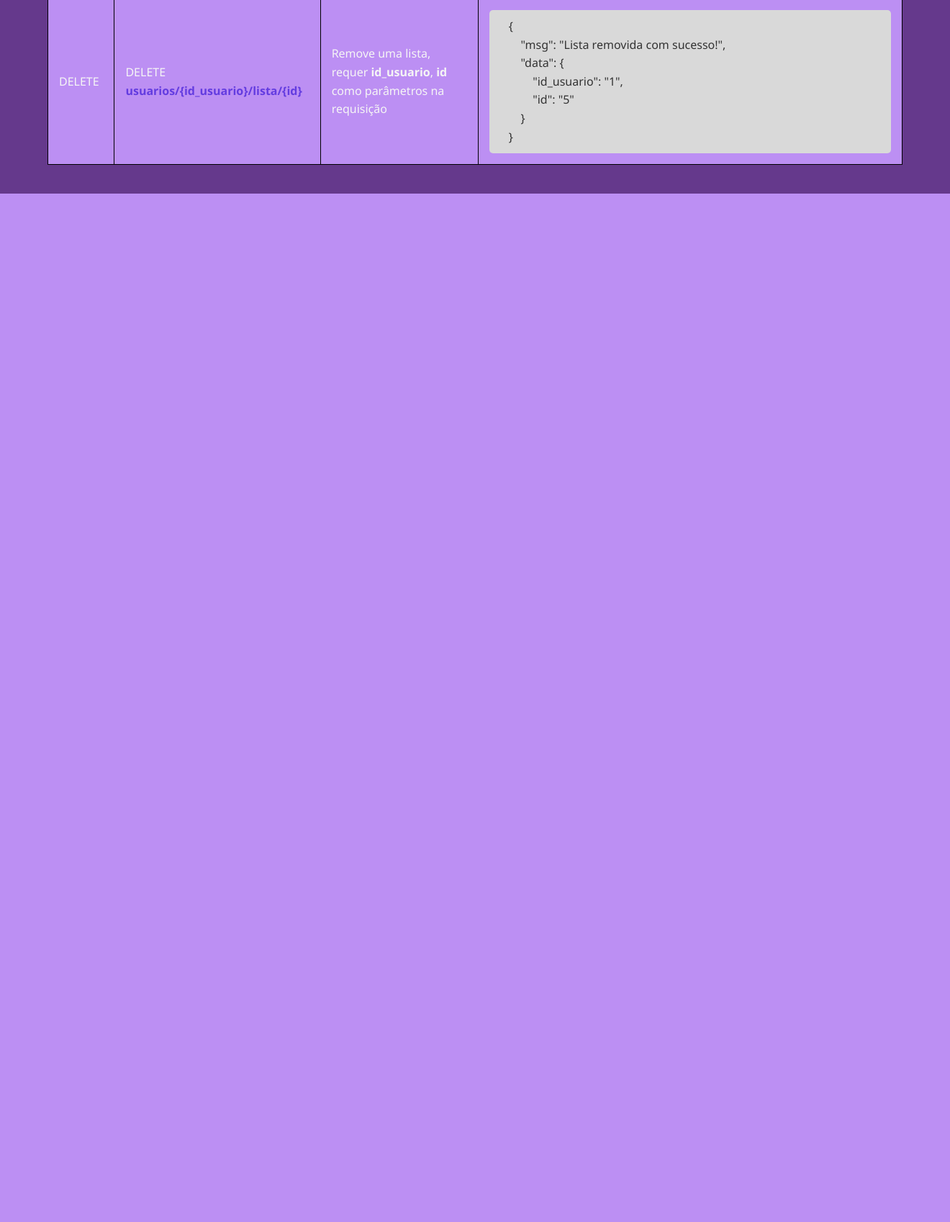
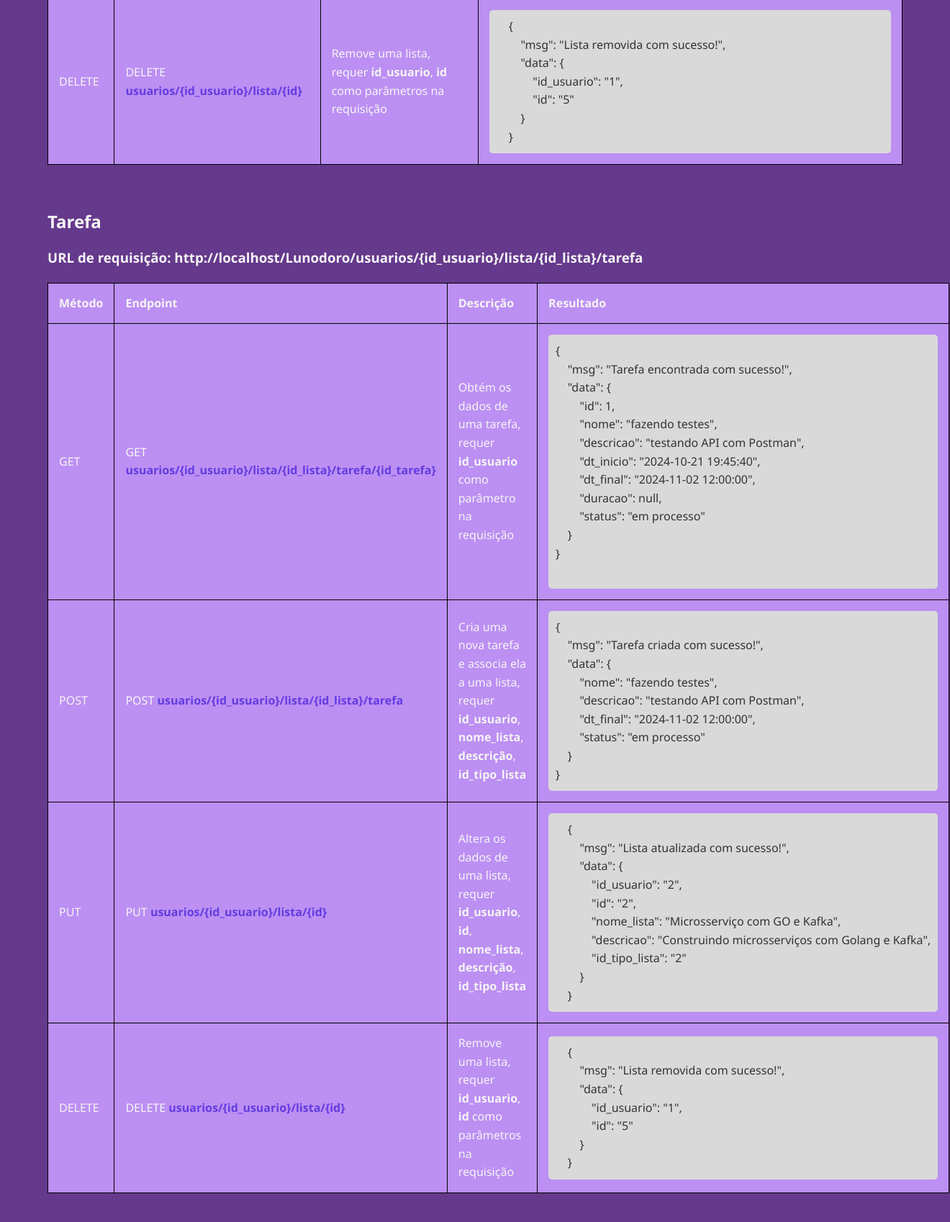
Before and after one commit to Isabelaponte/lunodoro, a PHP site: page /pages/index.html in a window 1320 px wide. Shown: the part 2556-4254 px from the top of the page at 72% size. Before the commit the page ends 2825 px from the top, so only its background shows below. Run offline with PHP 8.4, Linux system fonts and the light colour scheme.

Commit message:
feat: correção em rota de Task

```diff
--- a/back-php/src/repositories/TaskRepository.php
+++ b/back-php/src/repositories/TaskRepository.php
@@ -1,7 +1,7 @@
 <?php
 
 require_once(__DIR__ . '/../database/Connection.php');
-require_once(__DIR__ . './TaskListRepository.php');
+require_once(__DIR__ . '/TaskListRepository.php');
 
 class TaskRepository
 {
@@ -116,7 +116,7 @@ class TaskRepository
 
                 $updateStmt = $conn->prepare("
                     UPDATE tarefa
-                    SET duracao = ?, status = 'concluída'
+                    SET duracao = ?, status = 'concluida'
                     WHERE id = ?
                 ");
                 $updateStmt->execute([$durationInMinutes, $id_tarefa]);
--- a/back-php/src/validators/TaskValidator.php
+++ b/back-php/src/validators/TaskValidator.php
@@ -18,7 +18,7 @@ class TaskValidator
             $errors[] = "A data de término deve estar no formato Y-m-d H:i:s.";
         }
 
-        $validStatuses = ['not started', 'in progress', 'completed', 'on hold'];
+        $validStatuses = ['em processo', 'concluida', 'lista vazia'];
         if (!in_array($status, $validStatuses)) {
             $errors[] = "O status deve ser um dos seguintes: " . implode(', ', $validStatuses) . ".";
         }
--- a/pages/index.html
+++ b/pages/index.html
@@ -211,5 +211,95 @@
             </tbody>
         </table>
     </div>
+
+    <div class="container">
+        <h2>Tarefa</h2>
+        <h3>
+            URL de requisição:
+            <a href="http://localhost/Lunodoro/usuarios/1/lista/1/tarefa">http://localhost/Lunodoro/usuarios/{id_usuario}/lista/{id_lista}/tarefa</a>
+        </h3>
+        <table>
+            <thead>
+                <tr>
+                    <th>Método</th>
+                    <th>Endpoint</th>
+                    <th>Descrição</th>
+                    <th>Resultado</th>
+                </tr>
+            </thead>
+            <tbody>
+                <tr>
+                    <td>GET</td>
+                    <td>GET <a href="http://localhost/Lunodoro/usuarios/1/lista/1/tarefa/1">usuarios/{id_usuario}/lista/{id_lista}/tarefa/{id_tarefa}</a></td>
+                    <td>Obtém os dados de uma tarefa, requer <b>id_usuario</b> como parâmetro na requisição</td>
+                    <td>
+                        <pre>{
+    "msg": "Tarefa encontrada com sucesso!",
+    "data": {
+        "id": 1,
+        "nome": "fazendo testes",
+        "descricao": "testando API com Postman",
+        "dt_inicio": "2024-10-21 19:45:40",
+        "dt_final": "2024-11-02 12:00:00",
+        "duracao": null,
+        "status": "em processo"
+    }
+}
+   </pre>
+                    </td>
+                </tr>
+                <tr>
+                    <td>POST</td>
+                    <td>POST <a href="http://localhost/Lunodoro/usuarios/1/lista/1/tarefa">usuarios/{id_usuario}/lista/{id_lista}/tarefa</a></td>
+                    <td>Cria uma nova tarefa e associa ela a uma lista, requer <b>id_usuario</b>, <b>nome_lista</b>, <b>descrição</b>, <b>id_tipo_lista</b></td>
+                    <td>
+                        <pre>
+{
+    "msg": "Tarefa criada com sucesso!",
+    "data": {
+        "nome": "fazendo testes",
+        "descricao": "testando API com Postman",
+        "dt_final": "2024-11-02 12:00:00",
+        "status": "em processo"
+    }
+}</pre>
+                    </td>
+                </tr>
+                <tr>
+                    <td>PUT</td>
+                    <td>PUT <a href="http://localhost/Lunodoro/usuarios/1/lista/1/tarefa/1">usuarios/{id_usuario}/lista/{id}</a></td>
+                    <td>Altera os dados de uma lista, requer <b>id_usuario</b>, <b>id</b>, <b>nome_lista</b>, <b>descrição</b>, <b>id_tipo_lista</b></td>
+                    <td>
+                        <pre>
+    {
+        "msg": "Lista atualizada com sucesso!",
+        "data": {
+            "id_usuario": "2",
+            "id": "2",
+            "nome_lista": "Microsserviço com GO e Kafka",
+            "descricao": "Construindo microsserviços com Golang e Kafka",
+            "id_tipo_lista": "2"
+        }
+    }</pre>
+                    </td>
+                </tr>
+                <tr>
+                    <td>DELETE</td>
+                    <td>DELETE <a href="http://localhost/Lunodoro/usuarios/2/lista/1/tarefa/2">usuarios/{id_usuario}/lista/{id}</a></td>
+                    <td>Remove uma lista, requer <b>id_usuario</b>, <b>id</b> como parâmetros na requisição</td>
+                    <td>
+                        <pre>
+    {
+        "msg": "Lista removida com sucesso!",
+        "data": {
+            "id_usuario": "1",
+            "id": "5"
+        }
+    }</pre>
+                    </td>
+                </tr>
+            </tbody>
+        </table>
+    </div>
 </body>
 </html>
```
Also changed, not shown: back-php/src/controllers/TaskController.php (+4 -3 lines), back-php/src/services/TaskService.php (+7 -7 lines), .htaccess.
